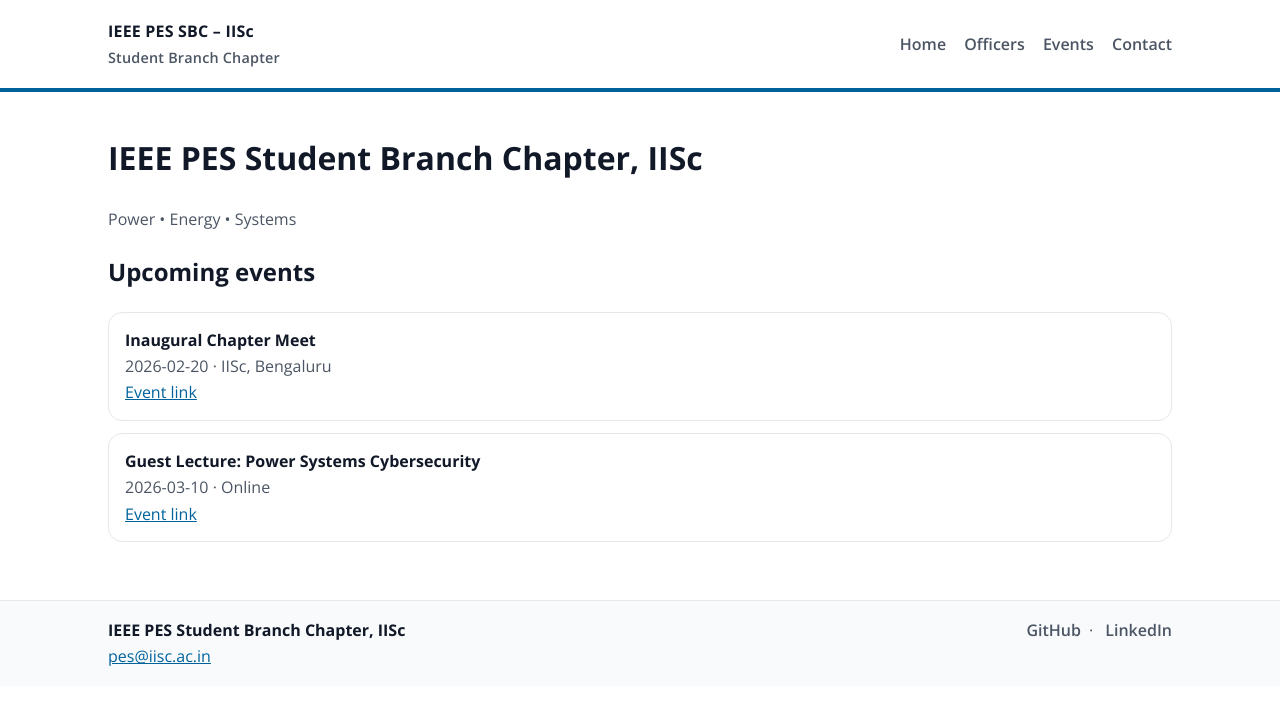
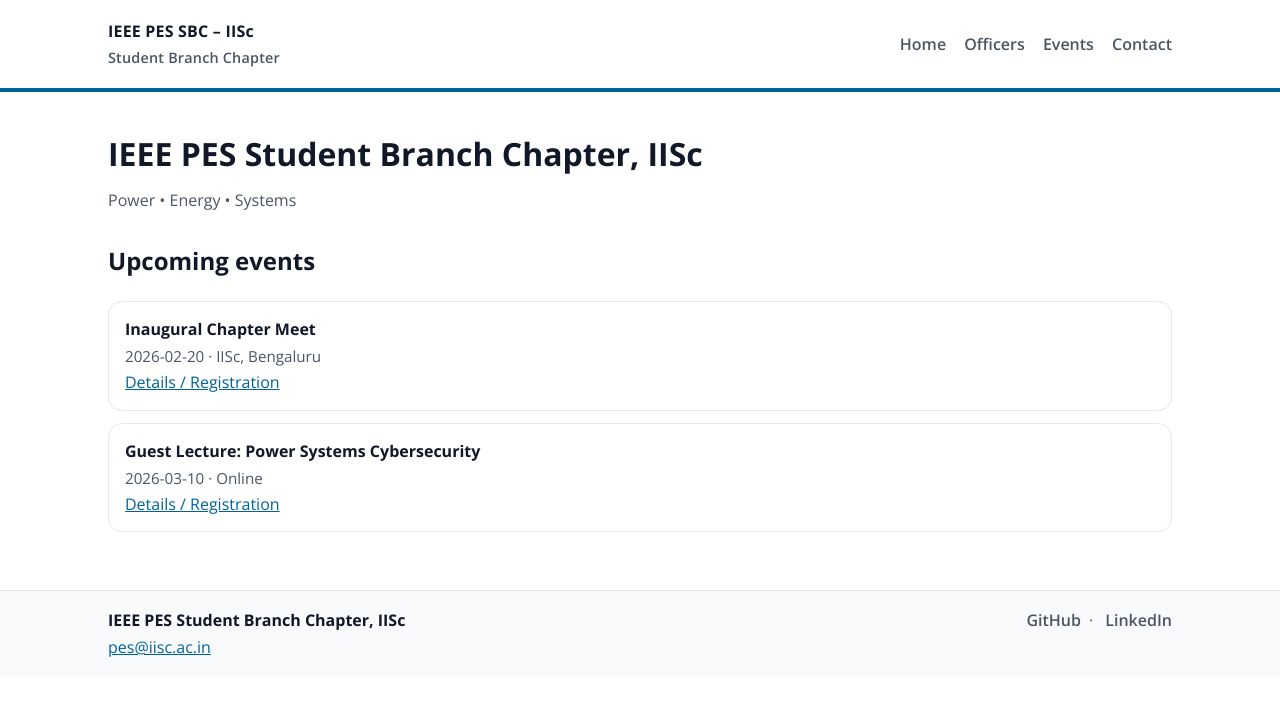
Before and after one commit to pessbciisc/pessbciisc.github.io, a Jekyll site: the page built from index.md, in a window 1280 px wide. Shown: the top 705 px of the page. Built offline with Jekyll 4.4.1, drawn with Linux system fonts in a browser that asks for light colours; our own code applies the rules of GitHub Pages for plain Markdown files.

Commit message:
Update index.md

```diff
--- a/index.md
+++ b/index.md
@@ -2,15 +2,17 @@
 layout: default
 ---
 
-# {{ site.data.chapter.name }}
-<p class="kv">{{ site.data.chapter.tagline }}</p>
+<div class="hero">
+  <h1>{{ site.data.chapter.name }}</h1>
+  <p class="kv">{{ site.data.chapter.tagline }}</p>
+</div>
 
 ## Upcoming events
 {% assign upcoming = site.data.events | where: "status", "upcoming" %}
 {% for e in upcoming %}
 <div class="card">
-  <div><strong>{{ e.title }}</strong></div>
-  <div class="kv">{{ e.date }} · {{ e.venue }}</div>
-  {% if e.url %}<div><a href="{{ e.url }}">Event link</a></div>{% endif %}
+  <div class="card-title">{{ e.title }}</div>
+  <div class="card-meta">{{ e.date }} · {{ e.venue }}</div>
+  {% if e.url %}<div><a href="{{ e.url }}">Details / Registration</a></div>{% endif %}
 </div>
 {% endfor %}
```
